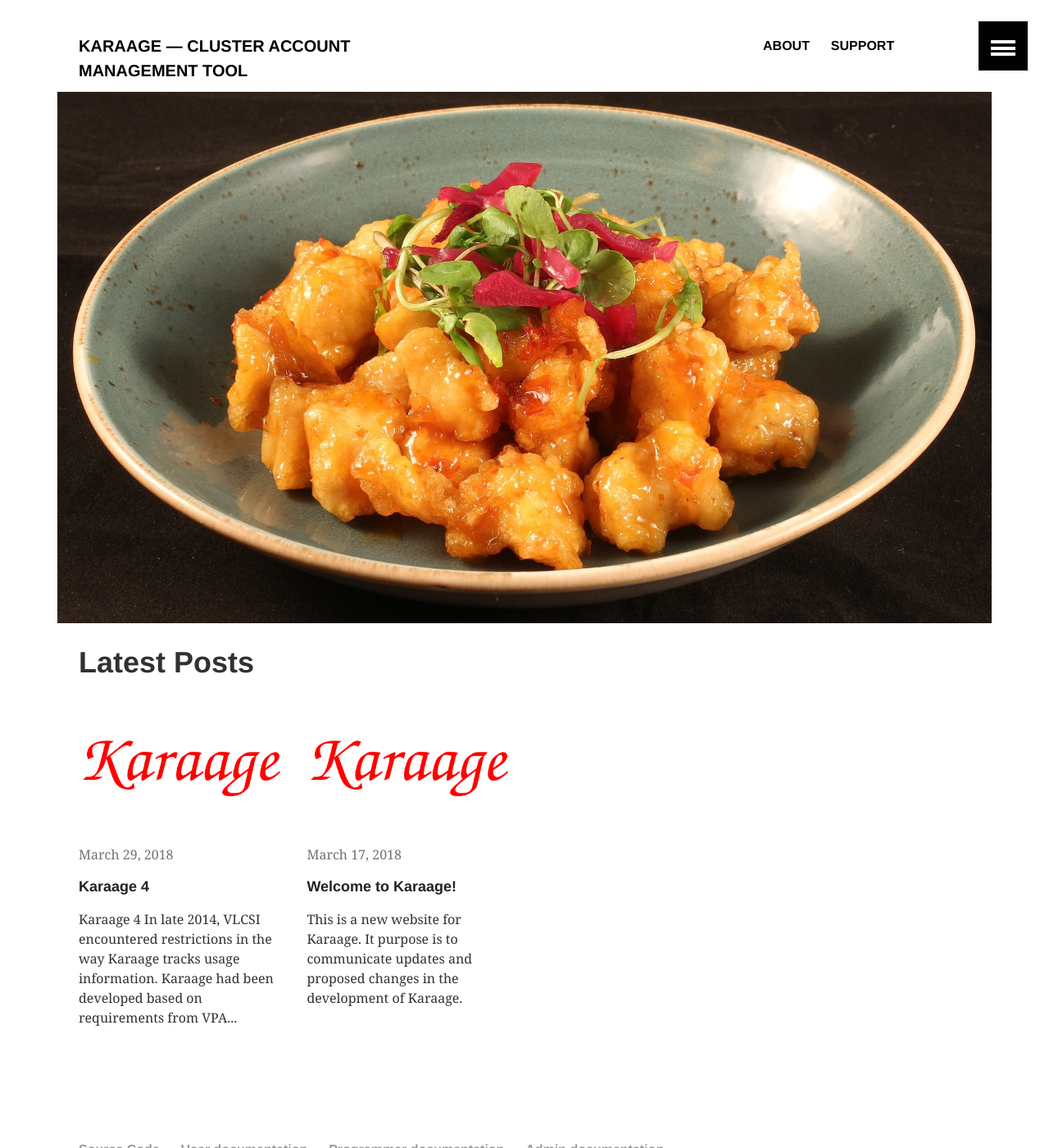
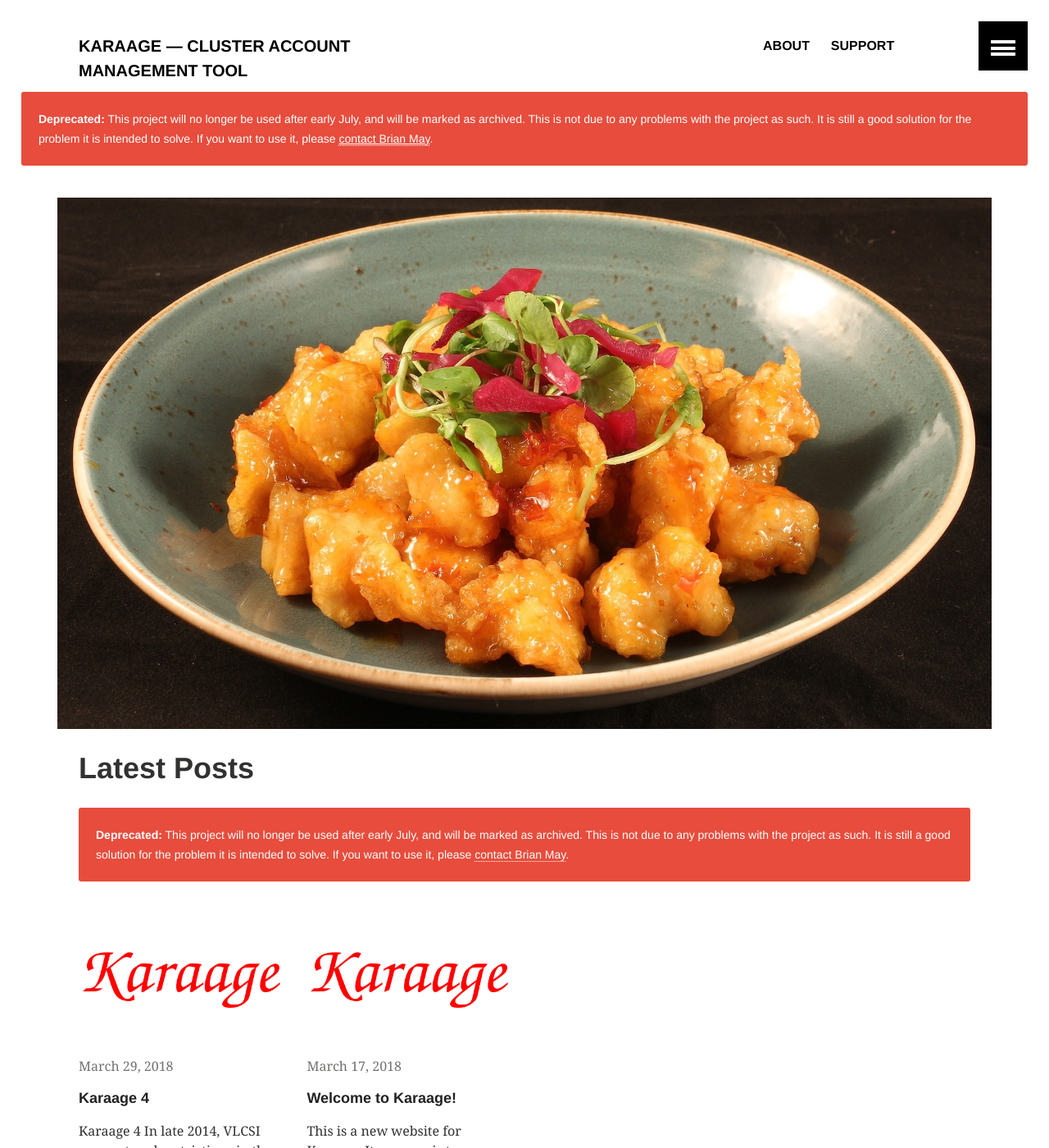
Before and after one commit to Karaage-Cluster/Karaage-Cluster.github.io, a Jekyll site: the page built from index.md, in a window 1280 px wide and 1400 px high. Shown: the whole window at 82% size. Built offline with Jekyll 4.4.1, drawn with Linux system fonts in a browser that asks for light colours.

Commit message:
Add prominent deprecation notices
Co-authored-by: brianmay <112729+brianmay@users.noreply.github.com>

```diff
--- /dev/null
+++ b/_includes/deprecation_notice.html
@@ -0,0 +1,3 @@
+<div class="notice-danger">
+  <strong>Deprecated:</strong> This project will no longer be used after early July, and will be marked as archived. This is not due to any problems with the project as such. It is still a good solution for the problem it is intended to solve. If you want to use it, please <a href="https://github.com/brianmay/ama/discussions">contact Brian May</a>.
+</div>
--- a/_layouts/default.html
+++ b/_layouts/default.html
@@ -43,6 +43,7 @@
     {% include navigation-sliding.html %}
 
     <div id="page-wrapper">
+      {% include deprecation_notice.html %}
       {{ content }}
       {% include footer.html %}
     </div>
--- a/about.md
+++ b/about.md
@@ -6,6 +6,12 @@ permalink: /about/
 
 About Karaage
 =============
+
+Deprecated
+----------
+This project will no longer be used after early July, and will be marked as archived. This is not due to any problems with the project as such. It is still a good solution for the problem it is intended to solve.
+
+If you want to use it, please [contact Brian May](https://github.com/brianmay/ama/discussions).
 
 What is Karaage?
 ----------------
--- a/index.md
+++ b/index.md
@@ -6,6 +6,8 @@ image:
     feature: karaage.jpg
 ---
 
+{% include deprecation_notice.html %}
+
 <div class="tiles">
 {% for post in site.posts %}
 	{% include post-grid.html %}
--- a/support.md
+++ b/support.md
@@ -6,6 +6,12 @@ permalink: /support/
 
 Karaage Support
 ===============
+
+Deprecated
+----------
+This project will no longer be used after early July, and will be marked as archived. This is not due to any problems with the project as such. It is still a good solution for the problem it is intended to solve.
+
+If you want to use it, please [contact Brian May](https://github.com/brianmay/ama/discussions).
 
 Documentation
 -------------
```
